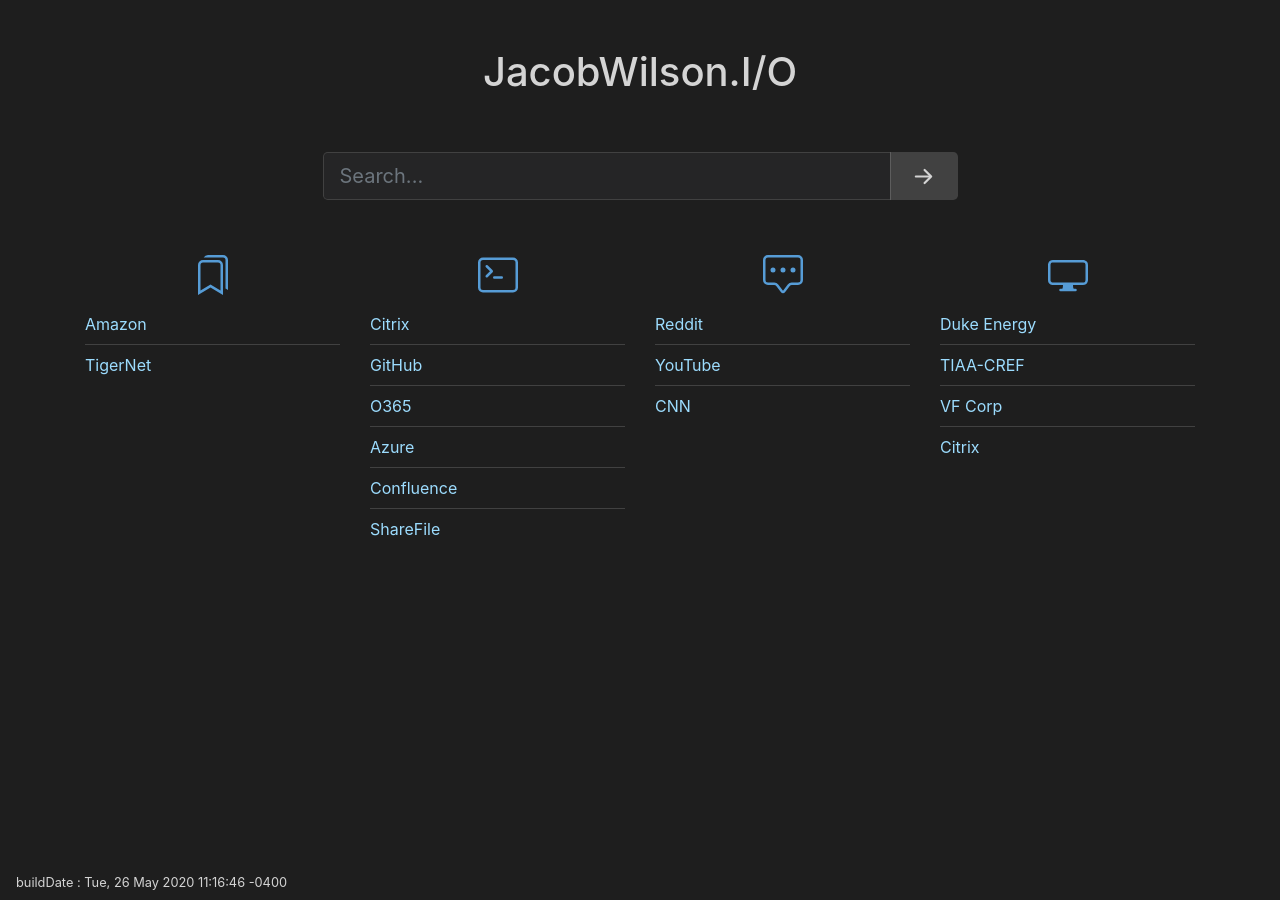
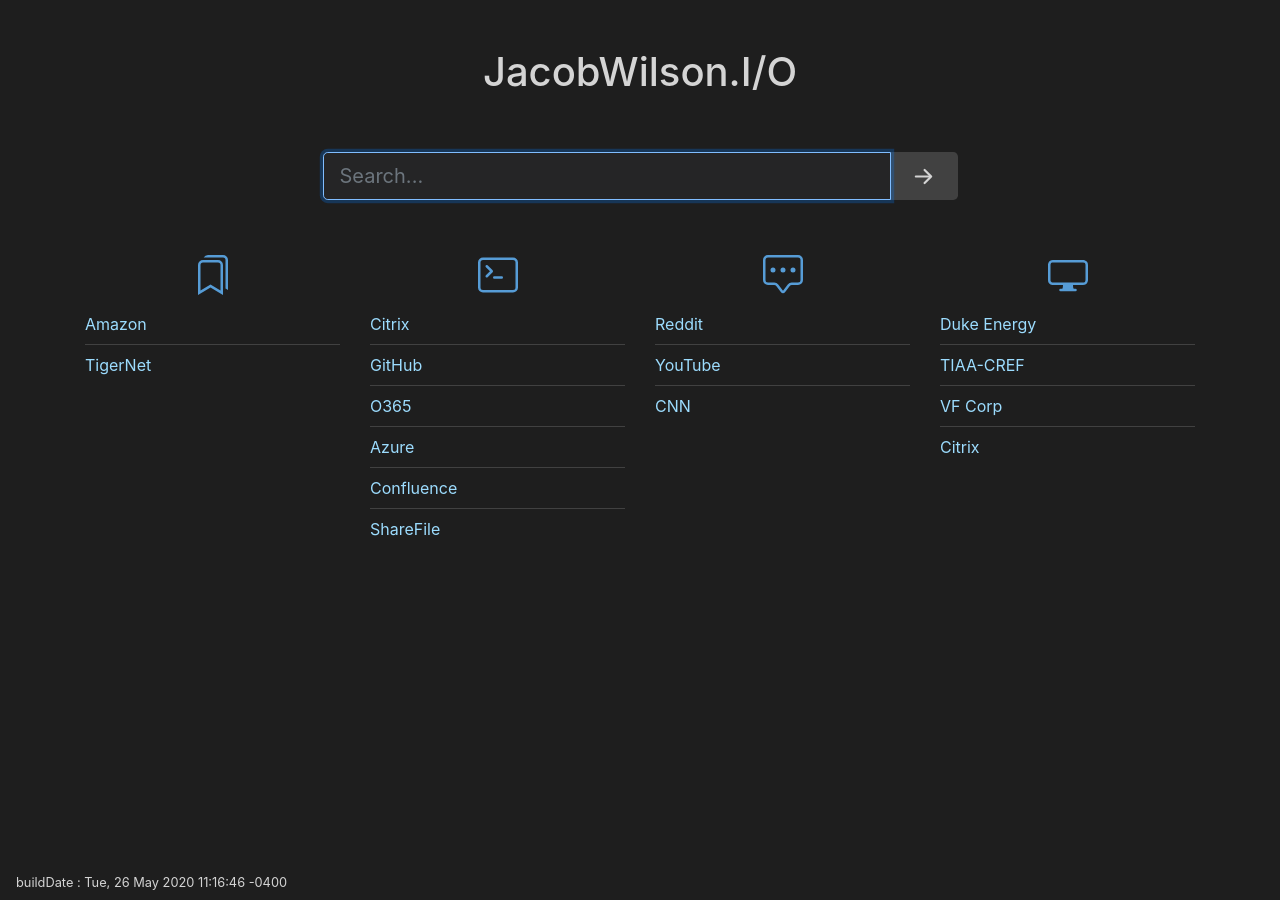
Before and after one commit to jdwilson85/startPage, a Jekyll site: the page built from index.md, in a window 1280 px wide. Built offline with Jekyll 4.4.1, drawn with Linux system fonts in a browser that asks for light colours; nearby versions of some CDN libraries.

Commit message:
autofocus input field

```diff
--- a/_layouts/default.html
+++ b/_layouts/default.html
@@ -13,7 +13,7 @@
       <div class="col-md-7 mx-auto">
         <form method="GET" action="https://www.google.com/search">
           <div class="input-group input-group-lg">
-            <input type="text" class="form-control" name="as_q" aria-describedby="gSearch" placeholder="Search...">
+            <input type="text" class="form-control" name="as_q" aria-describedby="gSearch" placeholder="Search..." autofocus>
             <div class="input-group-append">
               <button class="btn bg-secondary border-left-0 my-0 py-0" type="submit">
                 <svg class="bi bi-arrow-right-short" width="35" height="35" viewBox="0 0 16 16" fill="#D4D4D4"
```
